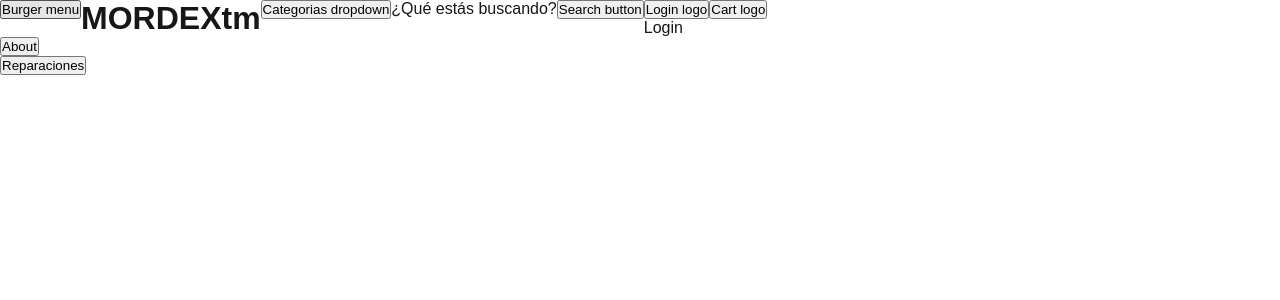
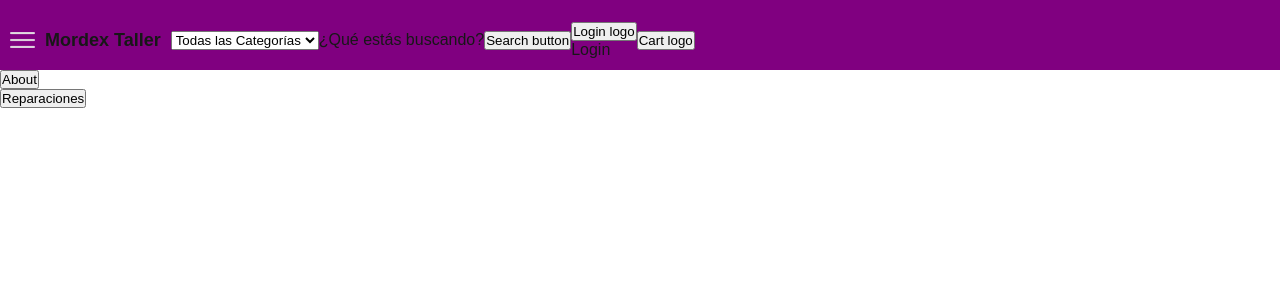
Before and after one commit to MauricioStrang/Mordex-Taller, a Next.js app: page / in a window 1280 px wide. Shown: the top 300 px of the page. Built offline with nearby package versions, Linux system fonts and the light colour scheme.

Commit message:
working on header

```diff
--- a/src/app/components/header/header.jsx
+++ b/src/app/components/header/header.jsx
@@ -1,18 +1,28 @@
+import Image from "next/image";
 import styles from "./header.module.css"
 
 export default function Header() {
   return (
+
     <div className={styles.container}>
-        <div>
-            <button>Burger menu</button>
+
+        <div className={styles.brgMenuContainer}>
+            <Image className={styles.brgMenu} src={'/menu.png'} width={25} height={20} alt="menu button"/>
         </div>
 
-        <div className={styles.logo}>
-            <h1>MORDEXtm</h1>
+        <div className={styles.logoContainer}>
+            <h1 className={styles.logo}> Mordex Taller </h1>
         </div>
 
-        <div className={styles.logo}>
-          <button>Categorias dropdown</button>
+
+        <div className={styles.searchContainer}>
+            <div className={styles.dropdown}>
+                <select name="Categorías" id="cars">
+                    <option value="volvo">Todas las Categorías</option>
+                    <option value="volvo">Remeras</option>
+                    <option value="saab">Herramientas</option>
+                    <option value="opel">Sticker</option>
+                </select>
             </div>
 
             <div className={styles.searchContainer}>
@@ -25,6 +35,8 @@ export default function Header() {
             <div className={styles.searchLogo}>
                 <button>Search button</button>
             </div>
+        </div>
+
 
 
         <div className={styles.userLogo}>
--- a/src/app/components/header/header.module.css
+++ b/src/app/components/header/header.module.css
@@ -1,3 +1,30 @@
 .container{
+    align-items: center;
+    display: flex;
+    height: 70px;
+    padding-left: 10px;
+    padding-top: 10px;
+    background-color: purple;
+}
+
+.brgMenuContainer{
     display: flex;
 }
+
+.brgMenu{
+    display: flex;
+
+}
+
+.logoContainer{
+    display: flex;
+    font-size: 9px;
+    justify-content: center;
+    align-items: center;
+    padding-left: 10px;
+    padding-right: 10px;
+}
+
+.searchContainer{
+    display: flex;
+}
```
Also changed, not shown: public/menu.png (added), public/noavatar.png (added). Lines whose indentation alone changed are shown as unchanged.
